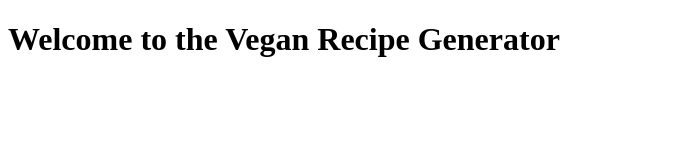
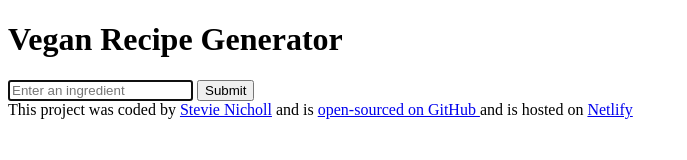
Before and after one commit to StevieNicholl/vegan-recipe-generator, a plain HTML site: page index.html in a window 1280 px wide. Shown: the whole page, without its empty margins (0-687 px from the left). Drawn offline with Linux system fonts and the light colour scheme.

Commit message:
Added basic html

```diff
--- a/index.html
+++ b/index.html
@@ -7,7 +7,40 @@
     <title>Vegan Recipe Generator</title>
   </head>
   <body>
-    <h1>Welcome to the Vegan Recipe Generator</h1>
+    <header>
+      <h1>Vegan Recipe Generator</h1>
+    </header>
+    <main>
+      <form>
+        <input
+          type="text"
+          name=""
+          id=""
+          placeholder="Enter an ingredient"
+          autofocus
+          required
+        />
+        <input type="submit" value="Submit" />
+      </form>
+      <div id="recipe-text"></div>
+    </main>
+    <footer>
+      This project was coded by
+      <a href="https://github.com/StevieNicholl" target="_blank"
+        >Stevie Nicholl</a
+      >
+      and is
+      <a
+        href="https://github.com/StevieNicholl/vegan-recipe-generator"
+        target="_blank"
+      >
+        open-sourced on GitHub
+      </a>
+      and is hosted on
+      <a href="https://incandescent-blini-728b7a.netlify.app/" target="_blank"
+        >Netlify</a
+      >
+    </footer>
     <script src="src/index.js"></script>
   </body>
 </html>
```
